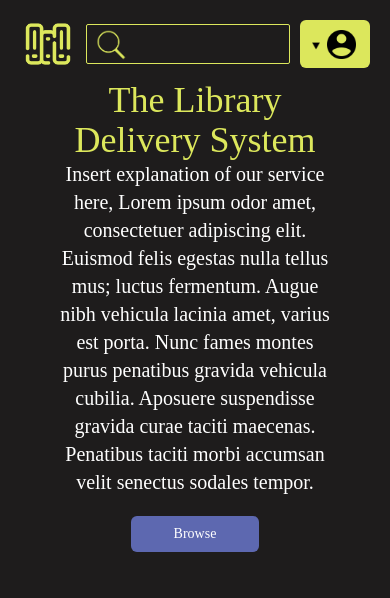
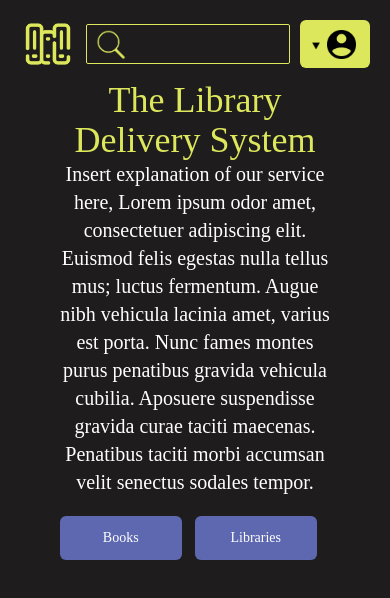
Before and after one commit to AymanHawk/Library-System, a Next.js app: page / in a window 390 px wide. Shown: the top 598 px of the page. Built offline with nearby package versions, Linux system fonts and the light colour scheme.

Commit message:
added another button and made page more responsive for mobile

```diff
--- a/src/app/page.jsx
+++ b/src/app/page.jsx
@@ -18,8 +18,9 @@ export default function Home() {
           accumsan velit senectus sodales tempor.
         </h2>
       </div>
-      <div className="flex justify-center sm:block mt-5">
-        <button className="text-white bg-secondary p-2 px-6 lg:py-3 rounded-md sm:w-1/2 md:w-1/3 lg:w-1/4 xl:w-1/5 2xl:w-1/6 text-center text-sm w-32 sm:text-xl md:text-2xl lg:text-3xl">Browse</button>
+      <div className="flex justify-center sm:flex mt-5">
+        <button className="text-white bg-secondary mr-[5%] p-3 px-6 lg:py-3 rounded-md sm:w-3/4 md:w-3/4 lg:w-3/4 xl:w-3/4 2xl:w-3/4 text-center text-sm w-32 sm:text-2xl md:text-2xl lg:text-3xl xl:text-3xl">Books</button>
+        <button className="text-white bg-secondary mr-[5%] p-3 px-6 lg:py-3 rounded-md sm:w-3/4 md:w-3/4 lg:w-3/4 xl:w-3/4 2xl:w-3/4 text-center text-sm w-32 sm:text-2xl md:text-2xl lg:text-3xl xl:text-3xl">Libraries</button>
       </div>
     </div>
   );
```
